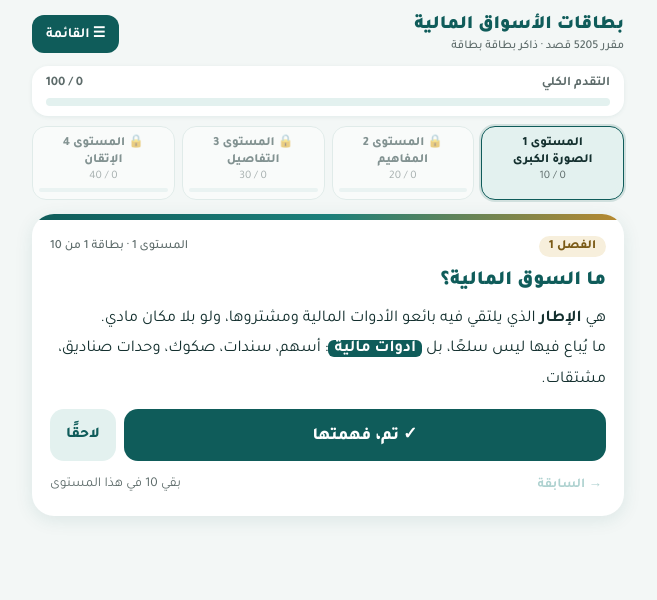
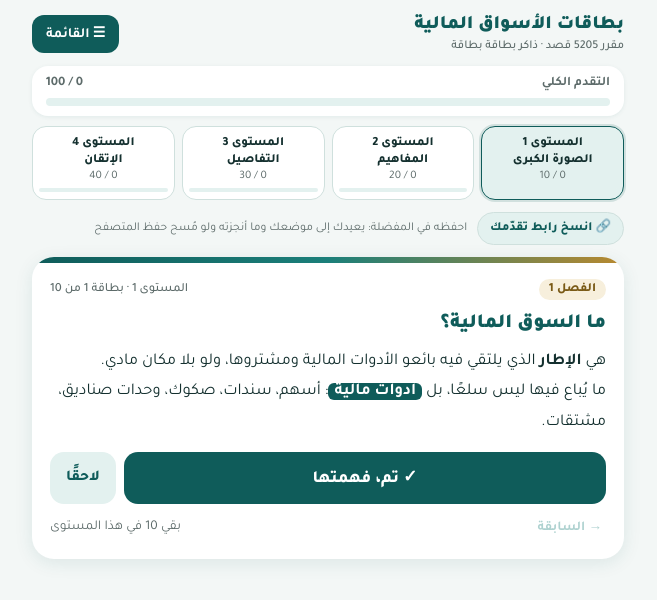
Before and after one commit to STOOOOF1/aswaq-maliyaah, a plain HTML site: page cards/index.html in a window 1280 px wide. Shown: the whole page, without its empty margins (312-969 px from the left). Drawn offline with Linux system fonts and the light colour scheme; animation ran at ten frames a second.

Commit message:
مزامنة gh-pages مع الفرع الأساسي: فتح جميع المستويات ورابط التقدم والمذكرة الأصلية
Co-Authored-By: Claude Opus 5.5 <noreply@anthropic.com>
Claude-Session: https://claude.ai/code/session_01FAKSCMFyukYzsLooqhLGN1

```diff
--- a/cards/index.html
+++ b/cards/index.html
@@ -79,13 +79,14 @@ header h1 small{display:block;font-size:12px;font-weight:500;color:var(--gray)}
 .confirm.show{display:block}
 .confirm button{font:inherit;font-weight:800;border:none;border-radius:10px;padding:7px 16px;margin:6px 4px 0;cursor:pointer}
 .confirm .y{background:var(--rose);color:#fff}.confirm .n{background:#fff;color:var(--ink)}
+.proglink{display:flex;align-items:center;gap:10px;margin:-2px 0 12px;font-size:12px;color:#5d6b6a;line-height:1.5}.proglink button{flex:none;font:inherit;font-size:12.5px;font-weight:800;color:#0f5c5a;background:#e3f1ef;border:1px solid #cfe0dd;border-radius:99px;padding:6px 12px;cursor:pointer}
 </style>
 </head>
 <body>
 <div class="wrap">
  <header><h1>بطاقات الأسواق المالية<small>مقرر 5205 قصد · ذاكر بطاقة بطاقة</small></h1><button class="btn-menu" id="menuBtn">☰ القائمة</button></header>
  <div class="prog"><div class="row"><span>التقدم الكلي</span><span id="totTxt"></span></div><div class="bar"><i id="totBar"></i></div></div>
- <div class="levels" id="levels"></div>
+ <div class="levels" id="levels"></div><div class="proglink"><button id="progBtn" type="button">🔗 انسخ رابط تقدّمك</button><span>احفظه في المفضلة: يعيدك إلى موضعك وما أنجزته ولو مُسح حفظ المتصفح</span></div>
  <div id="stage"></div>
 </div>
 <div id="toast"></div>
@@ -219,7 +220,7 @@ const $=id=>document.getElementById(id);
 const L=n=>LEVELS[n-1];
 const doneIn=n=>L(n).cards.filter(c=>S.done[c.id]).length;
 const complete=n=>doneIn(n)===L(n).total;
-const unlocked=n=>n===1||complete(n-1);
+const unlocked=n=>true; // كل المستويات مفتوحة
 function order(n){let o=S.order[n];const ids=L(n).cards.map(c=>c.id);if(!o||o.length!==ids.length||!ids.every(i=>o.includes(i))){o=ids.slice();S.order[n]=o;}return o;}
 function nextId(n){return order(n).find(id=>!S.done[id]);}
 function card(id){for(const l of LEVELS){const c=l.cards.find(x=>x.id===id);if(c)return c;}}
@@ -265,7 +266,27 @@ $('menuBtn').onclick=openSheet;$('closeSheet').onclick=closeSheet;$('sheetBg').o
 $('resetBtn').onclick=()=>$('confirm').classList.add('show');$('no').onclick=()=>$('confirm').classList.remove('show');
 $('yes').onclick=()=>{const n=S.level;L(n).cards.forEach(c=>delete S.done[c.id]);delete S.order[n];S.cur[n]=null;
  hist=[];showFinish=false;save();closeSheet();toast('أُعيد تعيين المستوى');render();};
-if(!unlocked(S.level))S.level=1;
+
+/* ===== رابط التقدم: يُكتب التقدم والموضع في الرابط، فيعود الدارس إلى مكانه ولو مُسح حفظ المتصفح ===== */
+const PROG=(()=>{const A='ABCDEFGHIJKLMNOPQRSTUVWXYZabcdefghijklmnopqrstuvwxyz0123456789-_';
+ const lvOf=id=>+String(id).split('-')[0].slice(1);
+ function enc(){const ids=P.ids(),d=P.done();let s='';for(let i=0;i<ids.length;i+=6){let v=0;for(let j=0;j<6;j++)if(d[ids[i+j]])v|=1<<j;s+=A[v];}
+  const c=P.cur();return 'p='+s+'&l='+P.level()+(c?'&c='+c:'');}
+ function sync(){try{window.history.replaceState(null,'','#'+enc());}catch(e){}}
+ function load(){let start=null;try{const m={};(location.hash||'').replace(/^#/,'').split('&').forEach(kv=>{const i=kv.indexOf('=');if(i>0)m[kv.slice(0,i)]=kv.slice(i+1);});
+  if(!m.p)return null;const ids=P.ids(),d=P.done(),before=ids.filter(i=>d[i]).length;let fromLink=0;
+  for(let i=0;i<ids.length;i++){const v=A.indexOf(m.p[Math.floor(i/6)]||'A');if(v>=0&&(v>>(i%6))&1){fromLink++;d[ids[i]]=true;}}
+  if(fromLink>=before){if(m.c&&ids.includes(m.c)){P.go(lvOf(m.c),m.c);start=m.c;}else if(+m.l>=1&&+m.l<=4)P.go(+m.l,null);}
+  P.save();}catch(e){}return start;}
+ function copy(){const url=location.href.split('#')[0]+'#'+enc();const ok=()=>toast('نُسخ الرابط ✓ احفظه في المفضلة أو أرسله لنفسك');
+  const fb=()=>{const t=document.createElement('textarea');t.value=url;t.style.cssText='position:fixed;opacity:0';document.body.appendChild(t);t.select();
+   let done=false;try{done=document.execCommand('copy');}catch(e){}t.remove();if(done)ok();else window.prompt('انسخ هذا الرابط واحفظه:',url);};
+  try{navigator.clipboard.writeText(url).then(ok,fb);}catch(e){fb();}}
+ return {sync,load,copy};})();
+const P={ids:()=>LEVELS.flatMap(l=>l.cards.map(c=>c.id)),done:()=>S.done,level:()=>S.level,cur:()=>showFinish?null:S.cur[S.level],go:(l,id)=>{S.level=l;S.cur[l]=id;showFinish=false;},save};
+{const _f=render;render=function(...a){const r=_f.apply(this,a);PROG.sync();return r;};}
+document.getElementById('progBtn').onclick=()=>PROG.copy();
+PROG.load();
 render();
 </script>
 </body>
```
Also changed, not shown: index.html (+1 -1 lines), 2 other files.
